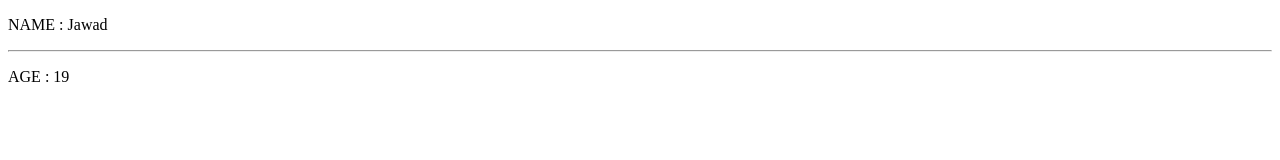
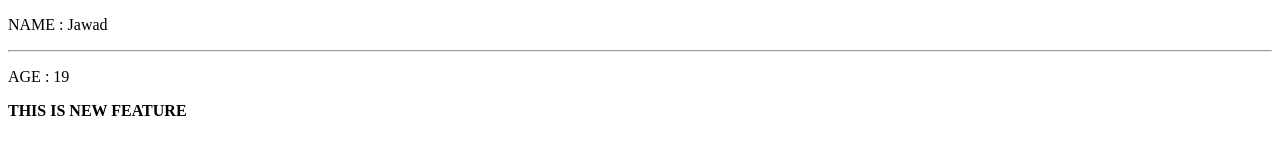
Before and after one commit to MA-jawad/localrepo, a plain HTML site: page index.html in a window 1280 px wide. Drawn offline with Linux system fonts and the light colour scheme.

Commit message:
added featrue

```diff
--- a/index.html
+++ b/index.html
@@ -9,5 +9,8 @@
     <p>NAME : Jawad</p>
     <hr>
     <P>AGE : 19</P>
+    <div>
+        <b>THIS IS NEW FEATURE</b>
+    </div>
 </body>
 </html>
```
